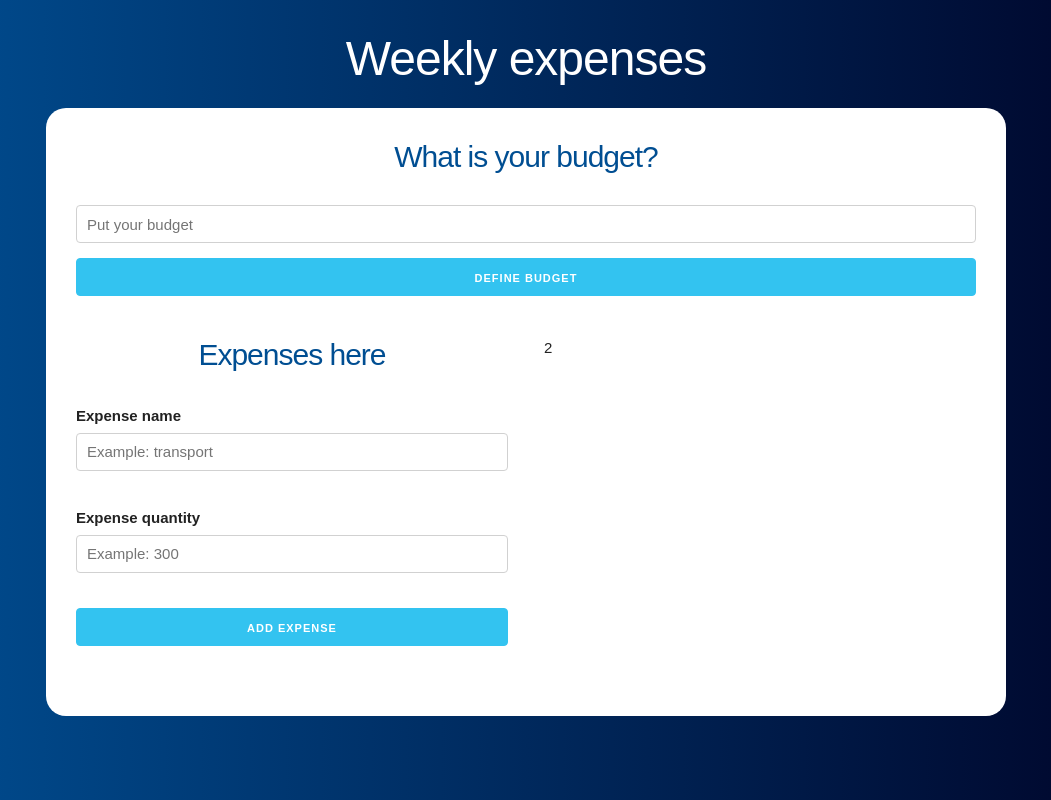
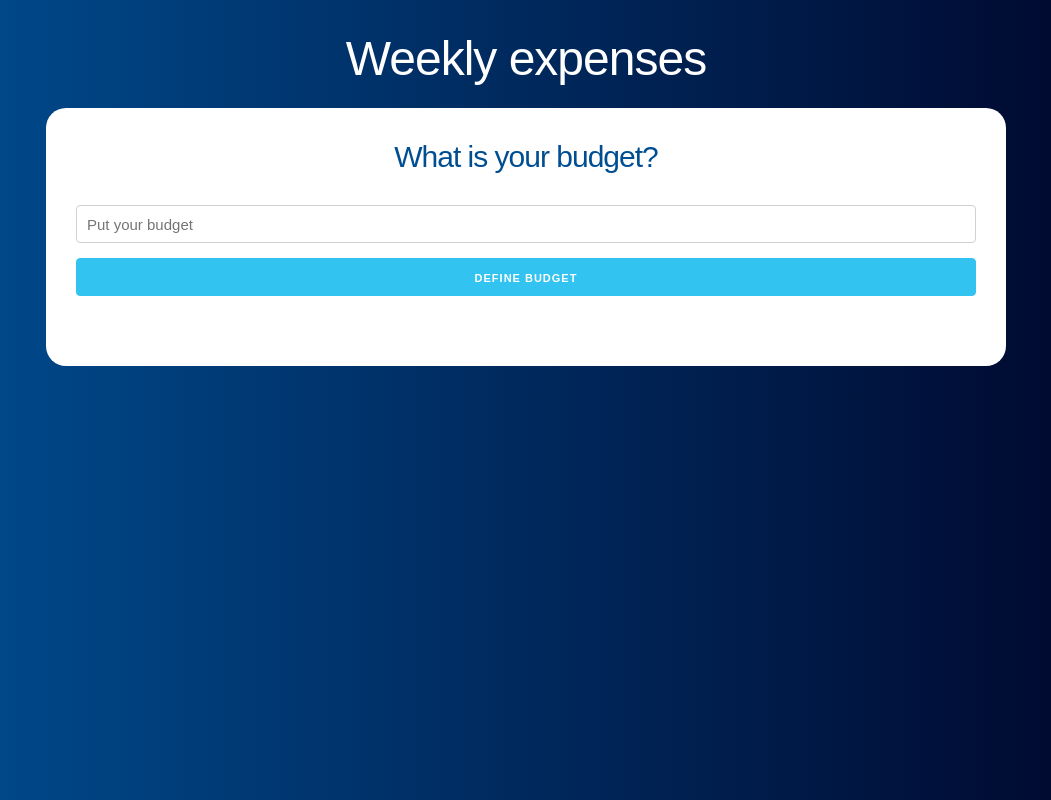
Before and after one commit to sruizpdev/01-budget, a React (Create React App) app: page / in a window 1280 px wide. Shown: the whole page, without its empty margins (114-1165 px from the left). Built offline with nearby package versions, Linux system fonts and the light colour scheme.

Commit message:
conditional charge for expenses

```diff
--- a/src/App.js
+++ b/src/App.js
@@ -4,19 +4,27 @@ import Form from './components/Form';
 function App() {
   const [budget, saveBudget] = useState(0);
   const [rest, saveRest] = useState(0);
+  const [showQuestion, updateQuestion] = useState(true);
 
   return (
     <div className="container">
       <header>
         <h1>Weekly expenses</h1>
         <div className="principal-content content">
-          <Question saveBudget={saveBudget} saveRest={saveRest} />
-          <div className="row">
-            <div className="one-half column">
-              <Form />
+          {showQuestion ? (
+            <Question
+              saveBudget={saveBudget}
+              saveRest={saveRest}
+              updateQuestion={updateQuestion}
+            />
+          ) : (
+            <div className="row">
+              <div className="one-half column">
+                <Form />
+              </div>
+              <div className="one-half column">2</div>
             </div>
-            <div className="one-half column">2</div>
-          </div>
+          )}
         </div>
       </header>
     </div>
--- a/src/components/Question.js
+++ b/src/components/Question.js
@@ -1,7 +1,7 @@
 import React, { Fragment, useState } from 'react';
 import Error from './Error';
 
-const Question = ({ saveBudget, saveRest }) => {
+const Question = ({ saveBudget, saveRest, updateQuestion }) => {
   const [quantity, saveQuantity] = useState(0);
   const [error, saveError] = useState(false);
 
@@ -18,6 +18,7 @@ const Question = ({ saveBudget, saveRest }) => {
     saveError(false);
     saveBudget(quantity);
     saveRest(quantity);
+    updateQuestion(false);
   };
 
   return (
```
